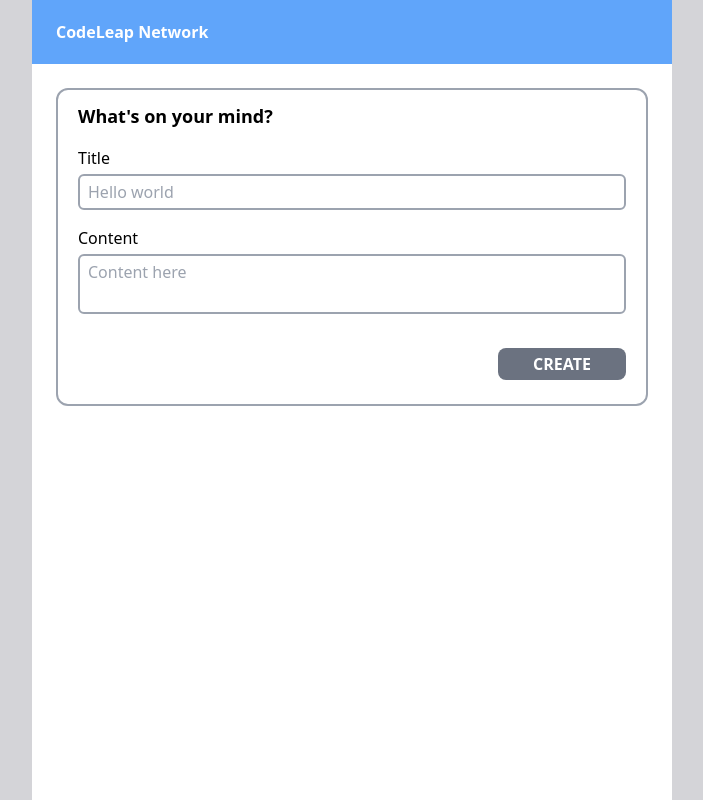
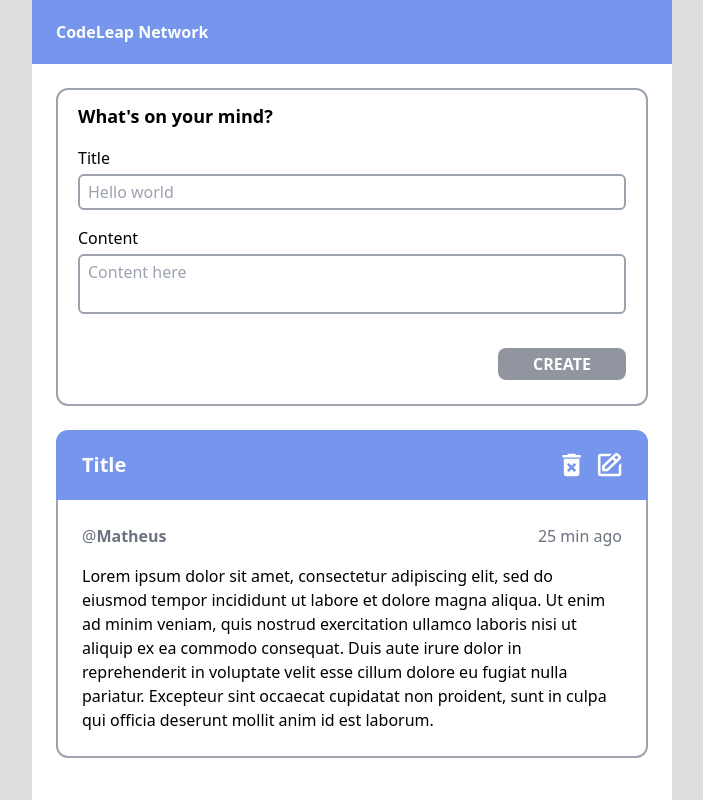
Before and after one commit to matheus-alexandria/cl_challenge, a React (Vite) app: page / in a window 1280 px wide. Shown: the whole page, without its empty margins (288-991 px from the left). Built offline with nearby package versions, Linux system fonts and the light colour scheme.

Commit message:
Main screen elements and styles done

```diff
--- /dev/null
+++ b/src/components/BlogPost.tsx
@@ -0,0 +1,39 @@
+export function BlogPost() {
+  return (
+    <div className="m-6 flex flex-col">
+      <header
+        className="w-full h-[4.4rem] bg-light-blue-400 flex items-center justify-between px-6 rounded-t-xl border-2 border-light-blue-400"
+      >
+        <h1 className="text-white font-bold text-xl">Title</h1>
+        <div className="flex gap-4">
+          <button>
+            <svg width="19" height="24" viewBox="0 0 19 24" fill="none" xmlns="http://www.w3.org/2000/svg">
+              <path d="M1.80087 20.75C1.80087 22.125 2.971 23.25 4.40115 23.25H14.8023C16.2324 23.25 17.4025 22.125 17.4025 20.75V5.75H1.80087V20.75ZM4.99921 11.85L6.83241 10.0875L9.6017 12.7375L12.358 10.0875L14.1912 11.85L11.4349 14.5L14.1912 17.15L12.358 18.9125L9.6017 16.2625L6.84541 18.9125L5.01221 17.15L7.76851 14.5L4.99921 11.85ZM14.1522 2L12.852 0.75H6.35136L5.05122 2H0.500732V4.5H18.7027V2H14.1522Z" fill="white"/>
+            </svg>
+          </button>
+
+          <button className="flex">
+            <svg width="25" height="24" viewBox="0 0 25 24" fill="none" xmlns="http://www.w3.org/2000/svg">
+              <path d="M3.50067 23.25H21.7026C23.1367 23.25 24.3029 22.1287 24.3029 20.75V9.915L21.7026 12.415V20.75H7.6065C7.5727 20.75 7.5376 20.7625 7.50379 20.7625C7.46089 20.7625 7.41798 20.7512 7.37378 20.75H3.50067V3.25H12.4027L15.003 0.75H3.50067C2.06661 0.75 0.900391 1.87125 0.900391 3.25V20.75C0.900391 22.1287 2.06661 23.25 3.50067 23.25Z" fill="white"/>
+            </svg>
+
+            <svg width="20" height="19" viewBox="0 0 20 19" fill="none" xmlns="http://www.w3.org/2000/svg" className="-ml-5">
+              <path d="M0.100952 18.2663L5.83846 18.2475L18.3614 6.3225C18.8528 5.85 19.1233 5.2225 19.1233 4.555C19.1233 3.8875 18.8528 3.26 18.3614 2.7875L16.2994 0.805C15.3165 -0.14 13.6016 -0.135 12.6265 0.80125L0.100952 12.7288V18.2663ZM14.461 2.5725L16.5269 4.55125L14.4506 6.52875L12.3886 4.5475L14.461 2.5725ZM2.70123 13.7713L10.5411 6.305L12.6031 8.2875L4.76455 15.7513L2.70123 15.7575V13.7713Z" fill="white"/>
+            </svg>
+          </button>
+        </div>
+      </header>
+
+      <section className="px-6 rounded-b-xl border-b-2 border-x-2 border-gray-400">
+        <div className="flex justify-between mt-6 text-gray-500">
+          <span>@<b>Matheus</b></span>
+          <span>25 min ago</span>
+        </div>
+
+        <p className="pb-6 pt-4">
+          Lorem ipsum dolor sit amet, consectetur adipiscing elit, sed do eiusmod tempor incididunt ut labore et dolore magna aliqua. Ut enim ad minim veniam, quis nostrud exercitation ullamco laboris nisi ut aliquip ex ea commodo consequat. Duis aute irure dolor in reprehenderit in voluptate velit esse cillum dolore eu fugiat nulla pariatur. Excepteur sint occaecat cupidatat non proident, sunt in culpa qui officia deserunt mollit anim id est laborum.
+        </p>
+      </section>
+    </div>
+  )
+}
--- a/src/components/SubmitButton.tsx
+++ b/src/components/SubmitButton.tsx
@@ -8,8 +8,8 @@
     <div className="flex justify-end">
       <button
         type="submit"
-        className={`w-32 h-8 my-3 rounded-lg text-white font-bold ${
-          disabled ? 'bg-gray-500' : 'bg-blue-400 hover:bg-blue-600 transition-colors'
+        className={`w-32 h-8 my-3 rounded-lg text-white font-bold transition-colors ${
+          disabled ? 'bg-gray-500 opacity-75' : 'bg-light-blue-400 hover:bg-light-blue-600'
         }`}
         disabled={disabled}
       >
--- a/src/pages/MainScreen.tsx
+++ b/src/pages/MainScreen.tsx
@@ -1,15 +1,41 @@
+import { FormEvent, useEffect, useState } from "react";
 import { SubmitButton } from "../components/SubmitButton";
+import { BlogPost } from "../components/BlogPost";
 
 export function MainScreen() {
+  const [title, setTitle] = useState("");
+  const [content, setContent] = useState("");
+
+  function handleButtonDisabled() {
+    if (title.length > 0 && content.length > 0) {
+      return false;
+    }
+
+    return true;
+  }
+
+  function handleFormSubmit(e: FormEvent<HTMLFormElement>) {
+    e.preventDefault();
+  }
+
+  // useEffect(() => {
+  //   fetch('https://dev.codeleap.co.uk/careers/')
+  //     .then(response => response.json())
+  //     .then(data => console.log(data));
+  // }, []);
+
   return (
-    <div className="w-screen h-screen flex items-center justify-center bg-zinc-300">
+    <div className="w-full h-screen flex items-center justify-center bg-[#dddddd]">
       <div className="w-1/2 h-full bg-white">
         <header
-          className="w-full h-2 flex items-center px-6 py-8 bg-blue-400 text-white font-bold"
+          className="w-full h-2 flex items-center px-6 py-8 bg-light-blue-400 text-white font-bold"
         >
           CodeLeap Network
         </header>
-        <form className="m-6 border-2 border-gray-400 py-3 px-5 rounded-xl flex flex-col gap-4">
+        <form
+          className="m-6 border-2 border-gray-400 py-3 px-5 rounded-xl flex flex-col gap-4"
+          onSubmit={(e) => handleFormSubmit(e)}
+        >
           <h1 className="font-extrabold text-lg">What's on your mind?</h1>
           <div>
             <p>Title</p>
@@ -17,6 +43,7 @@
               type="text"
               placeholder="Hello world"
               className="w-full border-2 border-gray-400 px-2 py-1 rounded-md mt-1"
+              onChange={(e) => setTitle(e.target.value)}
             />
           </div>
           <div>
@@ -24,10 +51,13 @@
             <textarea
               placeholder="Content here"
               className="w-full resize-none border-2 border-gray-400 px-2 py-1 rounded-md mt-1"
+              onChange={(e) => setContent(e.target.value)}
             />
           </div>
-          <SubmitButton title="CREATE" />
+          <SubmitButton title="CREATE" disabled={handleButtonDisabled()} />
         </form>
+
+        <BlogPost />
       </div>
     </div>
   )
--- a/src/pages/SignUp.tsx
+++ b/src/pages/SignUp.tsx
@@ -3,6 +3,14 @@
 
 export function SignUp() {
   const [login, setLogin] = useState("");
+
+  function handleButtonDisabled() {
+    if (login.length > 0) {
+      return false;
+    }
+
+    return true;
+  }
 
   function handleLoginSubmit(e: FormEvent<HTMLFormElement>) {
     e.preventDefault();
@@ -10,7 +18,7 @@
   }
 
   return (
-    <div className="w-screen h-screen flex items-center justify-center bg-zinc-300">
+    <div className="w-screen h-screen flex items-center justify-center bg-[#dddddd]">
       <div className="w-[35%] h-1/4 bg-white flex flex-col justify-start p-4 rounded-2xl">
         <h1 className="font-extrabold text-lg">Welcome to CodeLeap network!</h1>
         <form onSubmit={(e) => handleLoginSubmit(e)} className="h-full flex flex-col justify-end gap-3">
@@ -23,7 +31,7 @@
               onChange={(e) => setLogin(e.target.value)}
             />
           </div>
-          <SubmitButton title="ENTER" />
+          <SubmitButton title="ENTER" disabled={handleButtonDisabled()}/>
         </form>
       </div>
     </div>
--- a/tailwind.config.cjs
+++ b/tailwind.config.cjs
@@ -2,7 +2,14 @@
 module.exports = {
   content: ["./src/**/*.tsx", "./index.html"],
   theme: {
-    extend: {}
+    extend: {
+      colors: {
+        'light-blue': {
+          400: '#7695EC',
+          600: '#3d6ceb'
+        }
+      },
+    }
   },
   plugins: []
 };
```
